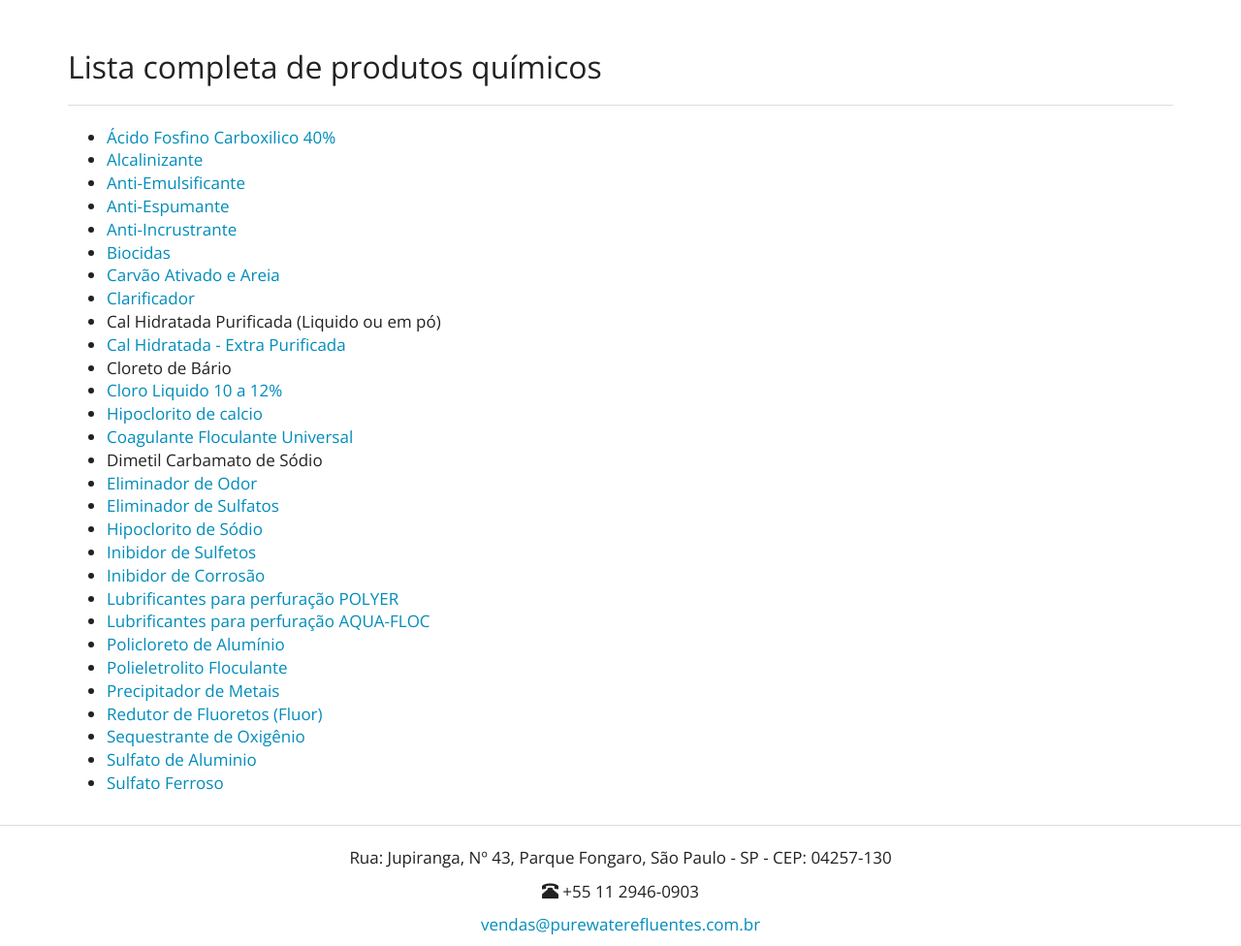
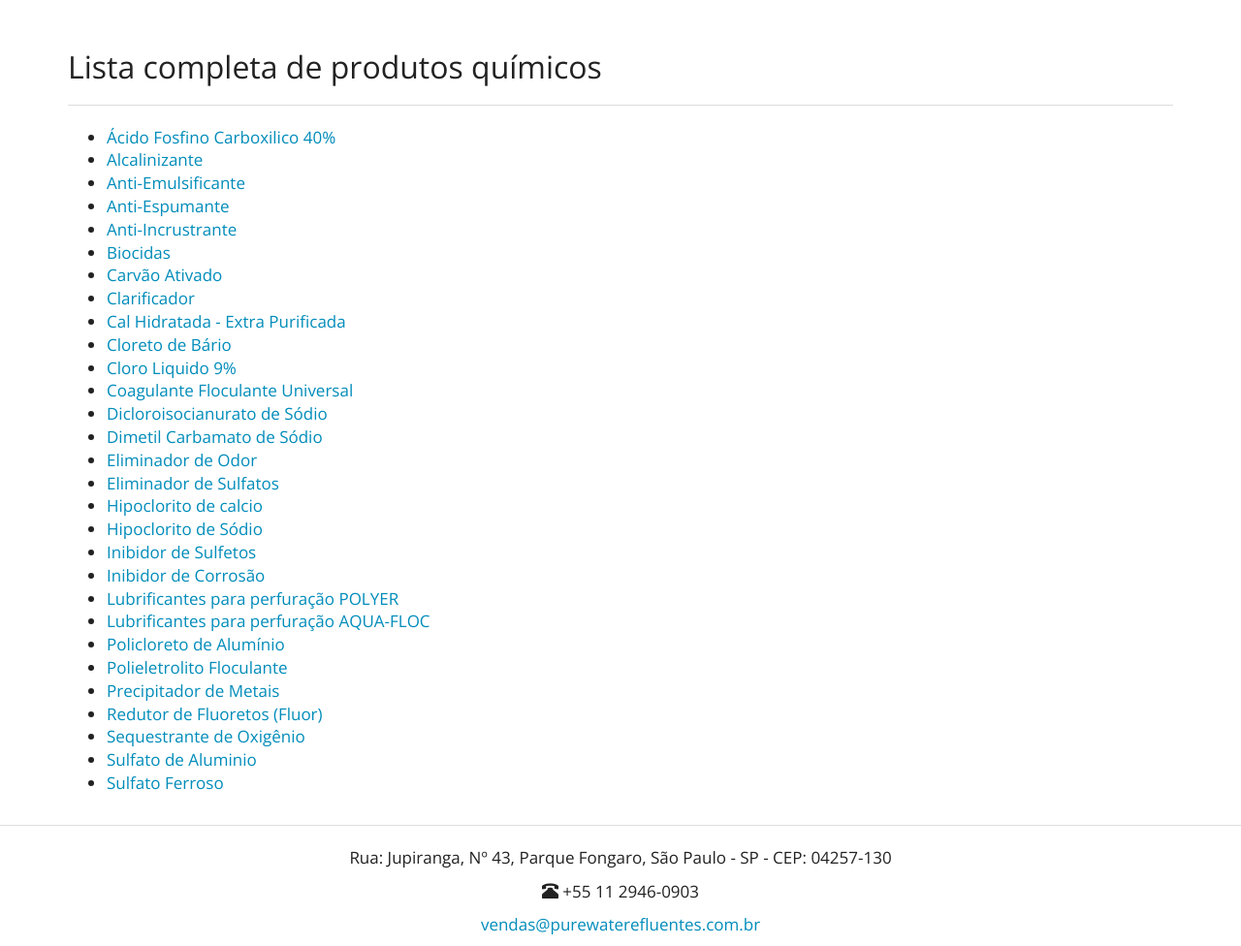
Before and after one commit to purewaterefluentes/purewaterefluentes.github.io, a Jekyll site: the page built from produtos/index.md, in a window 1280 px wide and 1270 px high. Shown: the part 294-1270 px from the top of the window at 97% size. Built offline with Jekyll 4.4.1, drawn with Linux system fonts in a browser that asks for light colours; nearby versions of some CDN libraries; library files that are not in the unit come from our copies.

Commit message:
Update index.md

```diff
--- a/produtos/index.md
+++ b/produtos/index.md
@@ -14,17 +14,17 @@ subtitle: Produtos químicos para tratamento de água e efluentes industriais
 - [Anti-Espumante](anti-espumante.html)
 - [Anti-Incrustrante](anti-incrustante.html)
 - [Biocidas](biocidas.html)
-- [Carvão Ativado e Areia](carvao-ativo-areia.html)
+- [Carvão Ativado](carvao-ativo.html)
 - [Clarificador](clarificador.html)
-- Cal Hidratada Purificada (Liquido ou em pó)
-- [Cal Hidratada - Extra Purificada](cal-hidratada-extra-purificada.html)
-- Cloreto de Bário
-- [Cloro Liquido 10 a 12%](cloro-liquido.html)
-- [Hipoclorito de calcio](hipoclorito-calcio.html)
+- [Cal Hidratada - Extra Purificada](cal-hidratada.html)
+- [Cloreto de Bário](Cloreto-bario.html)
+- [Cloro Liquido 9%](cloro-liquido.html)
 - [Coagulante Floculante Universal](coagulante-floculante-orgânico-AQUAFLOC.html)
-- Dimetil Carbamato de Sódio
+- [Dicloroisocianurato de Sódio](dicloroisocianurato.html)
+- [Dimetil Carbamato de Sódio](dimetil-carbamato-sodio.html)
 - [Eliminador de Odor](eliminador-de-odor.html)
 - [Eliminador de Sulfatos](eliminador-de-sulfatos.html)
+- [Hipoclorito de calcio](hipoclorito-calcio.html)
 - [Hipoclorito de Sódio](hipoclorito-de-sodio.html)
 - [Inibidor de Sulfetos](inibidor-de-sulfetos.html)
 - [Inibidor de Corrosão](inibidor-de-corrosao.html)
```
